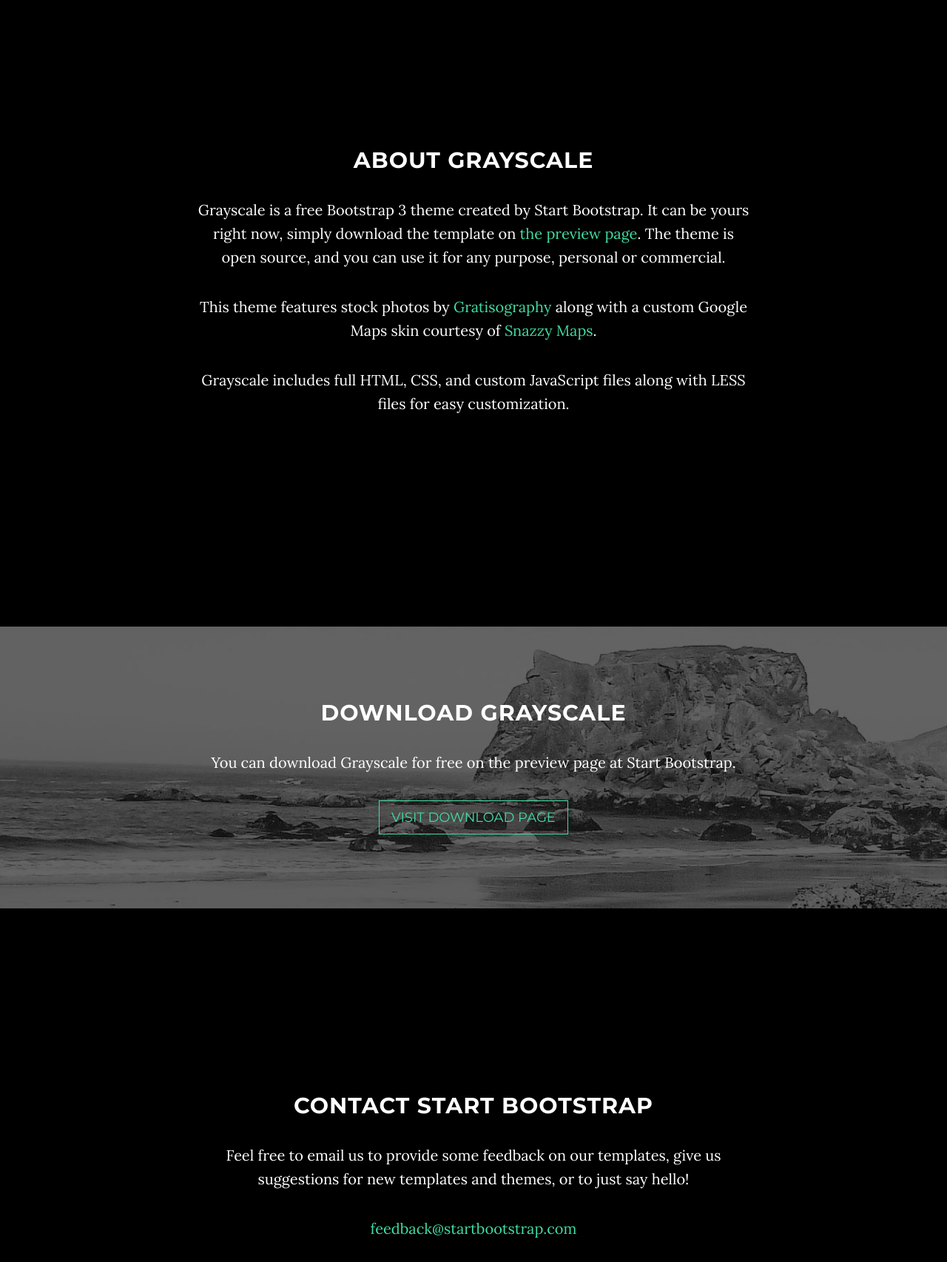
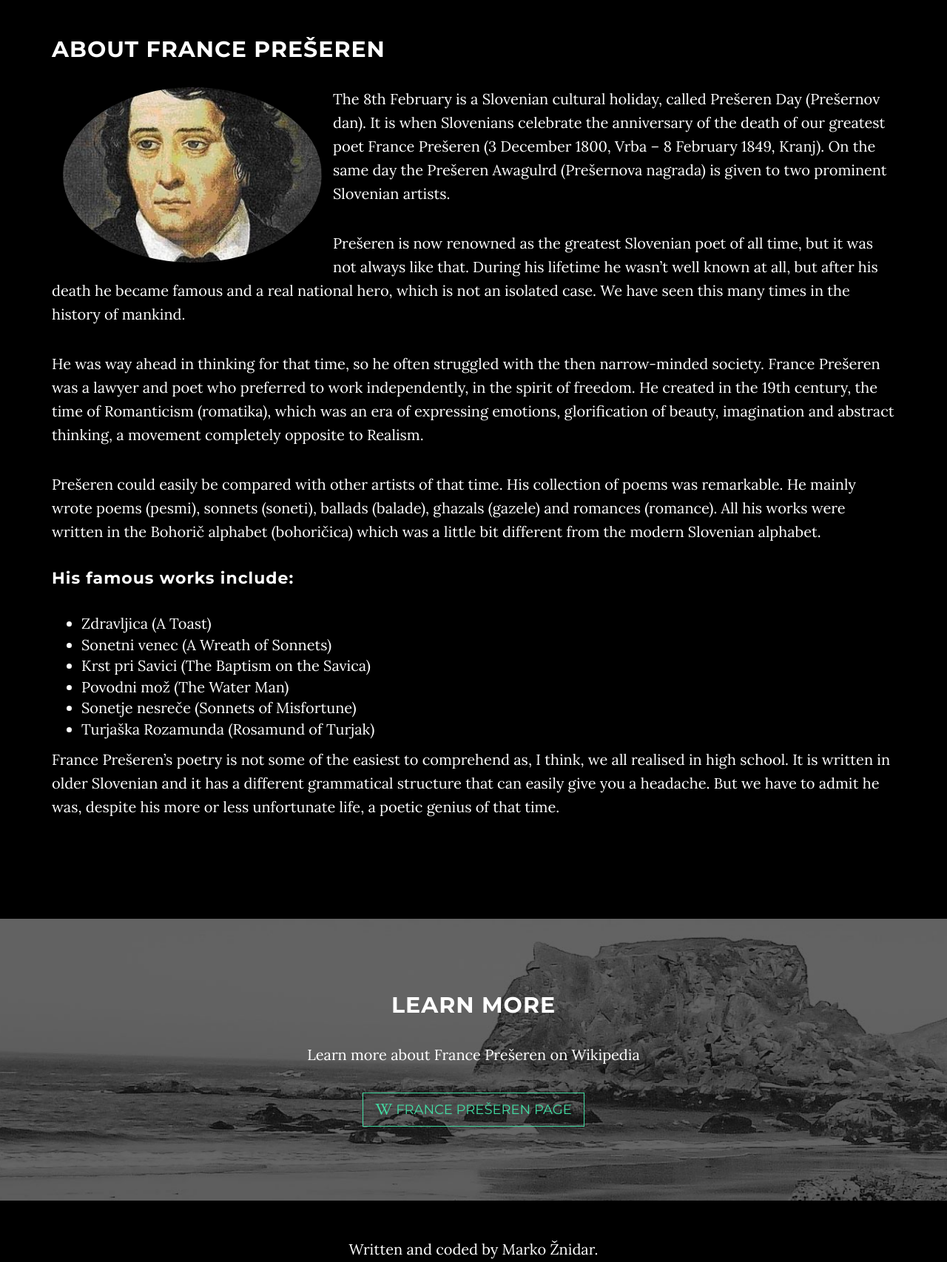
Before and after one commit to MarkoZnidar/fcc-tribute-page, a website: page index.html in a window 1280 px wide. Shown: the part 850-2556 px from the top of the page at 74% size. Drawn offline with nearby package versions, Linux system fonts and the light colour scheme; some packages are replaced by stand-ins of ours; files that its build step writes are made by us from their sources.

Commit message:
Added some content

```diff
--- a/index.html
+++ b/index.html
@@ -38,10 +38,10 @@
         <div class="container">
             <div class="navbar-header">
                 <button type="button" class="navbar-toggle" data-toggle="collapse" data-target=".navbar-main-collapse">
-                    Menu <i class="fa fa-bars"></i>
+                     <i class="fa fa-bars"></i>
                 </button>
                 <a class="navbar-brand page-scroll" href="#page-top">
-                    <i class="fa fa-play-circle"></i> <span class="light">Start</span> Bootstrap
+                    <i class="fa fa-free-code-camp"></i> <span class="light">FCC - tribute page challenge</span>
                 </a>
             </div>
 
@@ -53,13 +53,10 @@
                         <a href="#page-top"></a>
                     </li>
                     <li>
-                        <a class="page-scroll" href="#about">About</a>
+                        <a class="page-scroll" href="#about">France Prešeren</a>
                     </li>
                     <li>
-                        <a class="page-scroll" href="#download">Download</a>
-                    </li>
-                    <li>
-                        <a class="page-scroll" href="#contact">Contact</a>
+                        <a class="page-scroll" href="#more">More</a>
                     </li>
                 </ul>
             </div>
@@ -74,9 +71,8 @@
             <div class="container">
                 <div class="row">
                     <div class="col-md-8 col-md-offset-2">
-                        <h1 class="brand-heading">Grayscale</h1>
-                        <p class="intro-text">A free, responsive, one page Bootstrap theme.
-                            <br>Created by Start Bootstrap.</p>
+                        <h1 class="brand-heading">France Prešeren</h1>
+                        <p class="intro-text">The Greatest Slovenian Poet.</p>
                         <a href="#about" class="btn btn-circle page-scroll">
                             <i class="fa fa-angle-double-down animated"></i>
                         </a>
@@ -87,60 +83,79 @@
     </header>
 
     <!-- About Section -->
-    <section id="about" class="container content-section text-center">
+    <section id="about" class="container content-section">
         <div class="row">
-            <div class="col-lg-8 col-lg-offset-2">
-                <h2>About Grayscale</h2>
-                <p>Grayscale is a free Bootstrap 3 theme created by Start Bootstrap. It can be yours right now, simply download the template on <a href="http://startbootstrap.com/template-overviews/grayscale/">the preview page</a>. The theme is open source, and you can use it for any purpose, personal or commercial.</p>
-                <p>This theme features stock photos by <a href="http://gratisography.com/">Gratisography</a> along with a custom Google Maps skin courtesy of <a href="http://snazzymaps.com/">Snazzy Maps</a>.</p>
-                <p>Grayscale includes full HTML, CSS, and custom JavaScript files along with LESS files for easy customization.</p>
+
+            <div class="col-lg-12">
+                <h2>About France Prešeren</h2>
+                <div class="col-lg-4 pull-left">
+                    <img src="img/fp-head.jpg" class="img-responsive img-circle" alt="France Prešeren head image">
+                </div>
+                <p>
+                    The 8th February is a Slovenian cultural holiday, called Prešeren Day (Prešernov dan). It is when
+                    Slovenians celebrate the anniversary of the death of our greatest poet France Prešeren
+                    (3 December 1800, Vrba – 8 February 1849, Kranj). On the same day the Prešeren Awagulrd
+                    (Prešernova nagrada) is given to two prominent Slovenian artists.
+                </p>
+                <p>
+                    Prešeren is now renowned as the greatest Slovenian poet of all time, but it was not always like
+                    that. During his lifetime he wasn’t well known at all, but after his death he became famous and a
+                    real national hero, which is not an isolated case. We have seen this many times in the history of
+                    mankind.
+                </p>
+                <p>
+                    He was way ahead in thinking for that time, so he often struggled with the then narrow-minded society.
+                    France Prešeren was a lawyer and poet who preferred to work independently, in the spirit of freedom.
+                    He created in the 19th century, the time of Romanticism (romatika), which was an era of expressing
+                    emotions, glorification of beauty, imagination and abstract thinking, a movement completely
+                    opposite to Realism.
+                </p>
+                <p>
+                    Prešeren could easily be compared with other artists of that time. His collection of poems was
+                    remarkable. He mainly wrote poems (pesmi), sonnets (soneti), ballads (balade), ghazals (gazele)
+                    and romances (romance). All his works were written in the Bohorič alphabet (bohoričica) which was
+                    a little bit different from the modern Slovenian alphabet.
+                </p>
+                <h3>His famous works include:</h3>
+                <ul class="content-li">
+                    <li>Zdravljica (A Toast)</li>
+                    <li>Sonetni venec (A Wreath of Sonnets)</li>
+                    <li>Krst pri Savici (The Baptism on the Savica)</li>
+                    <li>Povodni mož (The Water Man)</li>
+                    <li>Sonetje nesreče (Sonnets of Misfortune)</li>
+                    <li>Turjaška Rozamunda (Rosamund of Turjak)</li>
+                </ul>
+                <p>
+                    France Prešeren’s poetry is not some of the easiest to comprehend as, I think, we all realised
+                    in high school. It is written in older Slovenian and it has a different grammatical structure that
+                    can easily give you a headache. But we have to admit he was, despite his more or less unfortunate
+                    life, a poetic genius of that time.
+                </p>
             </div>
         </div>
     </section>
 
-    <!-- Download Section -->
-    <section id="download" class="content-section text-center">
+    <!-- more Section -->
+    <section id="more" class="content-section text-center">
         <div class="download-section">
             <div class="container">
                 <div class="col-lg-8 col-lg-offset-2">
-                    <h2>Download Grayscale</h2>
-                    <p>You can download Grayscale for free on the preview page at Start Bootstrap.</p>
-                    <a href="http://startbootstrap.com/template-overviews/grayscale/" class="btn btn-default btn-lg">Visit Download Page</a>
+                    <h2>Learn more</h2>
+                    <p>Learn more about France Prešeren on Wikipedia</p>
+                    <a href="https://en.wikipedia.org/wiki/France_Pre%C5%A1eren" target="_blank" class="btn btn-default btn-lg">
+                        <i class="fa fa-wikipedia-w"></i> France Prešeren page</a>
                 </div>
             </div>
         </div>
     </section>
 
-    <!-- Contact Section -->
-    <section id="contact" class="container content-section text-center">
-        <div class="row">
-            <div class="col-lg-8 col-lg-offset-2">
-                <h2>Contact Start Bootstrap</h2>
-                <p>Feel free to email us to provide some feedback on our templates, give us suggestions for new templates and themes, or to just say hello!</p>
-                <p><a href="mailto:feedback@startbootstrap.com">feedback@startbootstrap.com</a>
-                </p>
-                <ul class="list-inline banner-social-buttons">
-                    <li>
-                        <a href="https://twitter.com/SBootstrap" class="btn btn-default btn-lg"><i class="fa fa-twitter fa-fw"></i> <span class="network-name">Twitter</span></a>
-                    </li>
-                    <li>
-                        <a href="https://github.com/IronSummitMedia/startbootstrap" class="btn btn-default btn-lg"><i class="fa fa-github fa-fw"></i> <span class="network-name">Github</span></a>
-                    </li>
-                    <li>
-                        <a href="https://plus.google.com/+Startbootstrap/posts" class="btn btn-default btn-lg"><i class="fa fa-google-plus fa-fw"></i> <span class="network-name">Google+</span></a>
-                    </li>
-                </ul>
-            </div>
-        </div>
-    </section>
-
-    <!-- Map Section -->
-    <div id="map"></div>
 
     <!-- Footer -->
     <footer>
         <div class="container text-center">
-            <p>Copyright &copy; Your Website 2016</p>
+            <p>Written and coded by Marko Žnidar.
+            <br>Grayscale bootstrap theme by
+            </p>
         </div>
     </footer>
 
--- a/less/grayscale.less
+++ b/less/grayscale.less
@@ -16,7 +16,6 @@
 
 h1,
 h2,
-h3,
 h4,
 h5,
 h6 {
@@ -24,6 +23,15 @@
     text-transform: uppercase;
     font-family: "Montserrat","Helvetica Neue",Helvetica,Arial,sans-serif;
     font-weight: 700;
+    letter-spacing: 1px;
+}
+
+h3 {
+    margin: 0 0 35px;
+    //text-transform: uppercase;
+    font-family: "Montserrat","Helvetica Neue",Helvetica,Arial,sans-serif;
+    font-weight: 600;
+    font-size: 22px;
     letter-spacing: 1px;
 }
 
@@ -36,6 +44,10 @@
         font-size: 20px;
         line-height: 1.6;
     }
+}
+
+.content-li {
+    font-size: 20px;
 }
 
 a {
@@ -256,7 +268,7 @@
 
 @media(min-width:767px) {
     .content-section {
-        padding-top: 250px;
+        padding-top: 100px;
     }
 
     .download-section {
@@ -339,3 +351,20 @@
 body {
     webkit-tap-highlight-color: fade(white, 20%);
 }
+
+//wrap text around circualar image
+#circle-shape-container{
+    margin: 2rem;
+}
+#circle-shape-container p {
+    line-height: 1.8;
+}
+#circle-shape-container .curve {
+    width: 33%; height: auto;
+    min-width: 150px;
+    float: left;
+    margin-right:2rem;
+    border-radius: 50%;
+    -webkit-shape-outside:circle();
+    shape-outside:circle();
+}
```
Also changed, not shown: css/grayscale.css, css/grayscale.min.css, img/fp-head.jpg (added).
